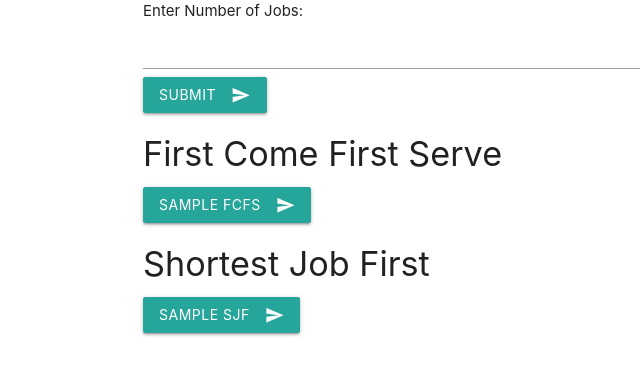
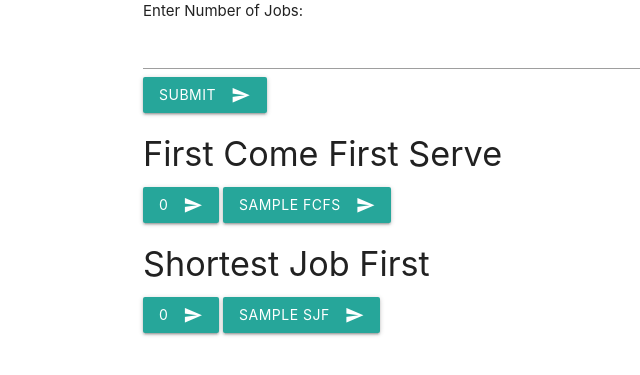
Before and after one commit to LinuxKernel31/opsys, a Flask app: template opsys/templates/index.html in a window 1280 px wide. Shown: the top 375 px of the page, without its empty margins (49-689 px from the left). Run offline with Flask 2, Linux system fonts and the light colour scheme; the template is opened without the code that fills it: most values are stand-ins (such as "Sample title", 1, 10 or a date in 2020); some libraries are stand-ins or nearby versions.

Commit message:
second commit

```diff
--- a/opsys/app.py
+++ b/opsys/app.py
@@ -38,8 +38,8 @@
     newval = []
     sjfval = []
     base = 0
+    base1 = 0
     fcfs_sum = 0
-    sjf_sum = 0
     if request.method == 'POST':
         for i in range(int(message)):
             value = int(request.form['job' + str(i)])
@@ -51,8 +51,13 @@
             newval.append(base)
 
         for value in sorted(sjf):
-            base += int(value)
-            sjfval.append(base)
+            base1 += int(value)
+            sjfval.append(base1)
+
+        print(sum(sjfval[:len(sjfval)-1]))
+        print(sum(newval[:len(newval)-1]))
+        print(newval)
+        print(sjfval)
 
         # print(newval)
         return render_template('index.html', fcfs=newval, sjf = sjfval)
--- a/opsys/templates/index.html
+++ b/opsys/templates/index.html
@@ -40,7 +40,11 @@
       {% endif %}
         {% if fcfs %}
         <h4>First Come First Serve</h4>
+        <button class="btn waves-effect waves-light" type="submit" name="action">0
+            <i class="material-icons right">send</i>
+
         {% for values in fcfs %}
+        </button>
       <button class="btn waves-effect waves-light" type="submit" name="action">{{values}}
           <i class="material-icons right">send</i>
         </button>
@@ -48,8 +52,12 @@
 
         {% endif %}
 
+
+        <h4>Shortest Job First</h4>
         {% if sjf %}
-        <h4>Shortest Job First</h4>
+        <button class="btn waves-effect waves-light" type="submit" name="action">0
+            <i class="material-icons right">send</i>
+            </button>
         {% for values in sjf %}
       <button class="btn waves-effect waves-light" type="submit" name="action">{{values}}
           <i class="material-icons right">send</i>
```
